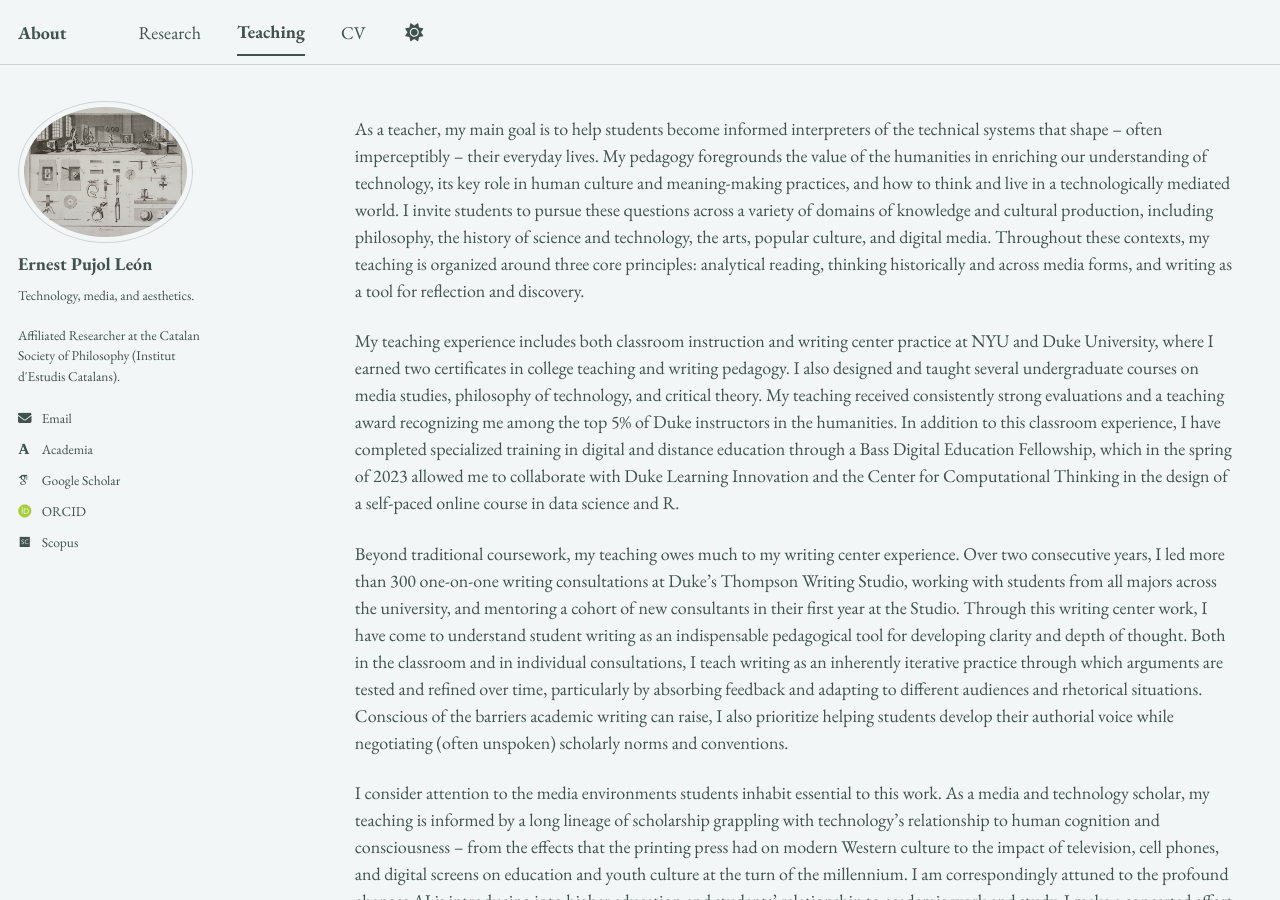
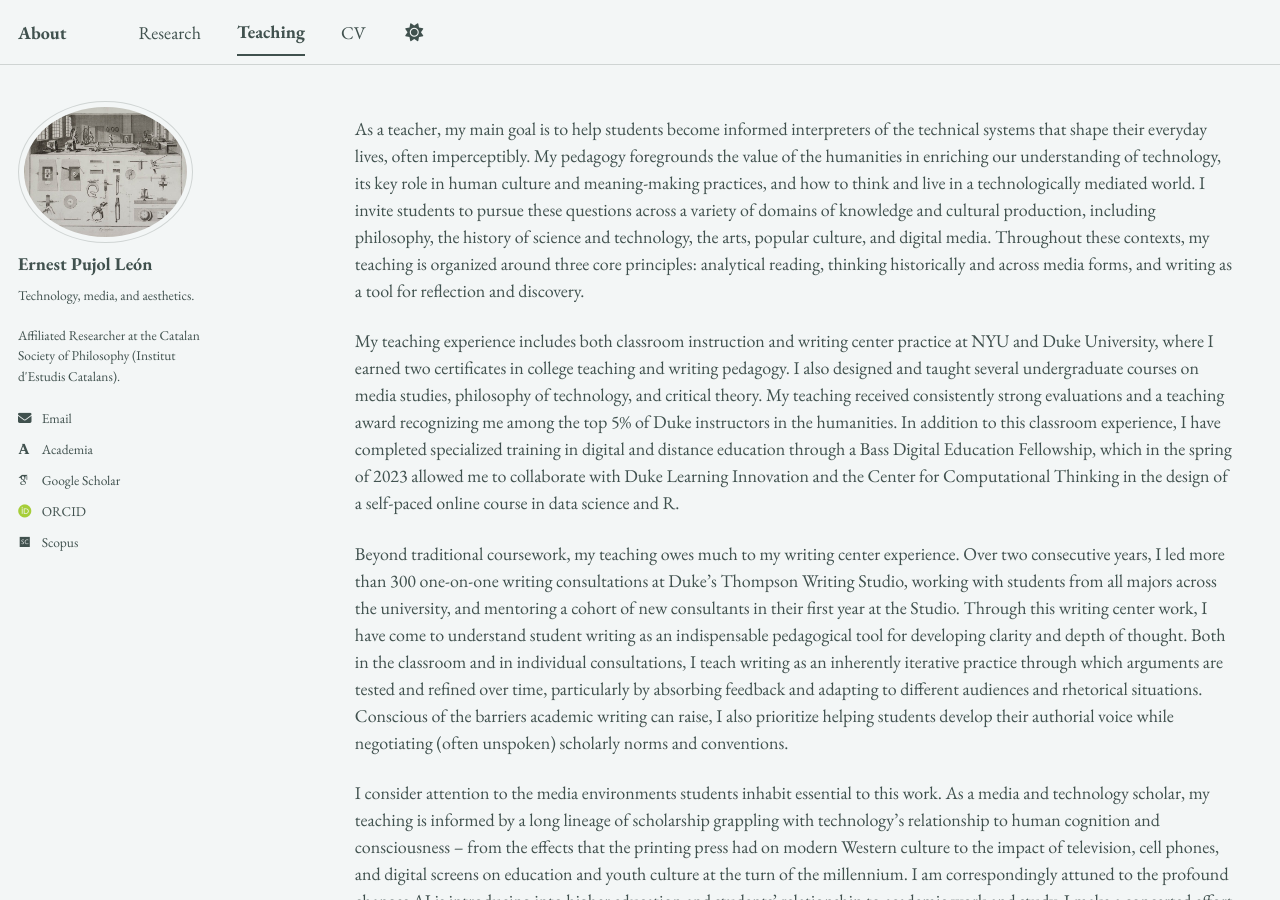
Before and after one commit to epujol90/epujol90.github.io, a Jekyll site: the page built from _pages/teaching.md, in a window 1280 px wide and 900 px high. Built offline with Jekyll 4.4.1, drawn with Linux system fonts in a browser that asks for light colours; some web fonts are replaced; a script bundle is joined from its source files by our own code; library files that are not in the unit come from our copies.

```diff
--- a/_pages/teaching.md
+++ b/_pages/teaching.md
@@ -5,7 +5,7 @@ permalink: /teaching/
 author_profile: true
 ---
 
-As a teacher, my main goal is to help students become informed interpreters of the technical systems that shape -- often imperceptibly -- their everyday lives. My pedagogy foregrounds the value of the humanities in enriching our understanding of technology, its key role in human culture and meaning-making practices, and how to think and live in a technologically mediated world. I invite students to pursue these questions across a variety of domains of knowledge and cultural production, including philosophy, the history of science and technology, the arts, popular culture, and digital media. Throughout these contexts, my teaching is organized around three core principles: analytical reading, thinking historically and across media forms, and writing as a tool for reflection and discovery.
+As a teacher, my main goal is to help students become informed interpreters of the technical systems that shape their everyday lives, often imperceptibly. My pedagogy foregrounds the value of the humanities in enriching our understanding of technology, its key role in human culture and meaning-making practices, and how to think and live in a technologically mediated world. I invite students to pursue these questions across a variety of domains of knowledge and cultural production, including philosophy, the history of science and technology, the arts, popular culture, and digital media. Throughout these contexts, my teaching is organized around three core principles: analytical reading, thinking historically and across media forms, and writing as a tool for reflection and discovery.
 
 My teaching experience includes both classroom instruction and writing center practice at NYU and Duke University, where I earned two certificates in college teaching and writing pedagogy. I also designed and taught several undergraduate courses on media studies, philosophy of technology, and critical theory. My teaching received consistently strong evaluations and a teaching award recognizing me among the top 5% of Duke instructors in the humanities. In addition to this classroom experience, I have completed specialized training in digital and distance education through a Bass Digital Education Fellowship, which in the spring of 2023 allowed me to collaborate with Duke Learning Innovation and the Center for Computational Thinking in the design of a self-paced online course in data science and R.
 
```
